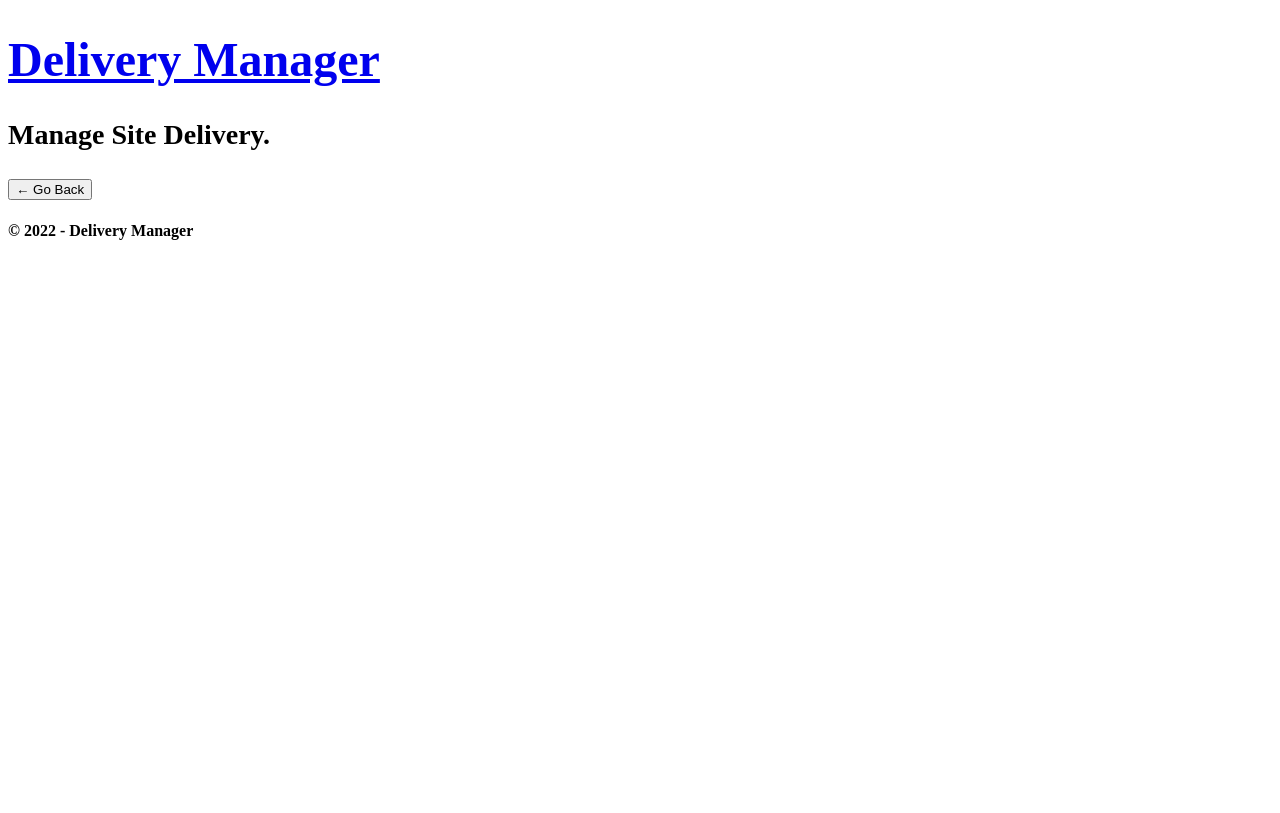
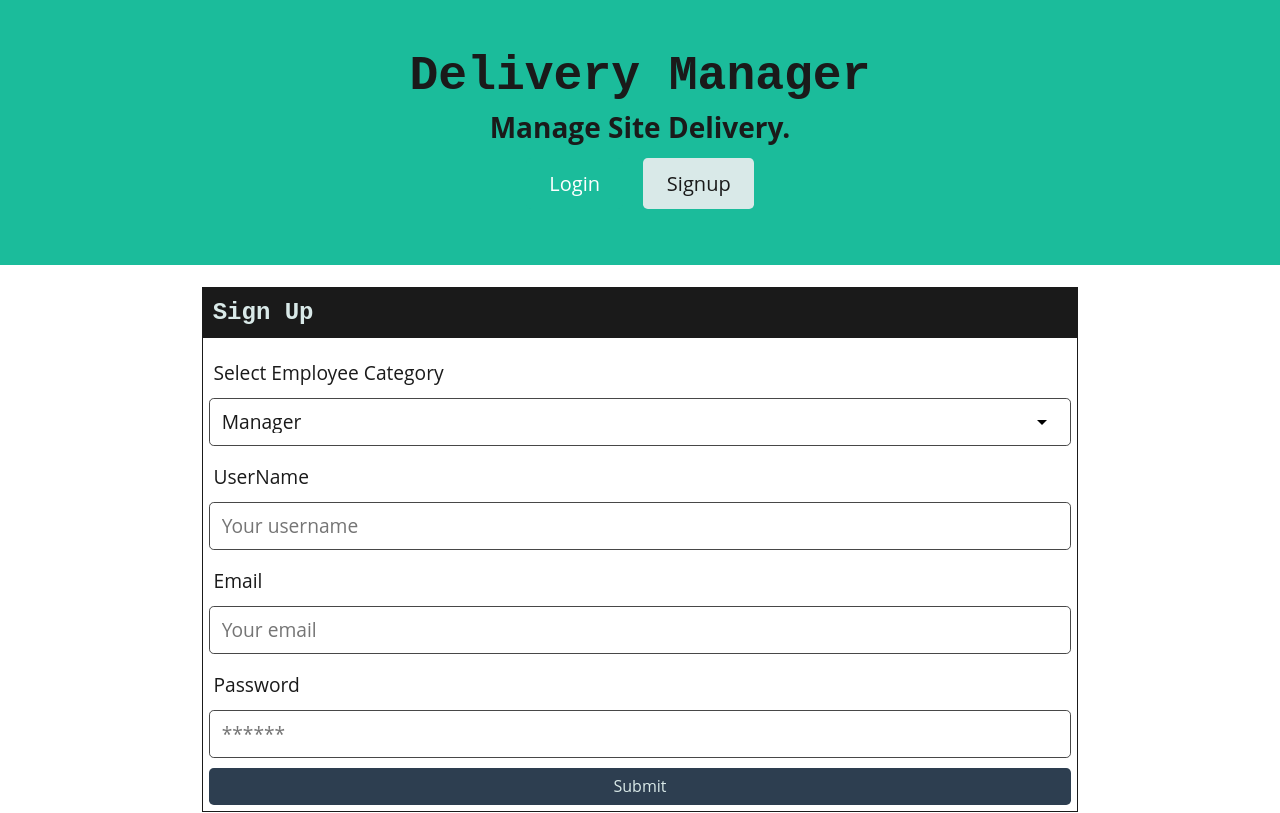
Before and after one commit to Kuleenabinoy/DeliveryManagerMERN, a React (Create React App) app in the folder client/: page /signup in a window 1280 px wide. Shown: the top 813 px of the page. Built offline with nearby package versions, Linux system fonts and the light colour scheme.

Commit message:
loginform added

```diff
--- a/client/src/App.js
+++ b/client/src/App.js
@@ -4,8 +4,11 @@ import { BrowserRouter as Router, Route } from "react-router-dom";
 
 import Home from "./pages/Home";
 import Team from "./pages/Team";
+import Signup from "./pages/Signup";
+import Login from "./pages/Login";
 import Header from "./components/Header";
 import Footer from "./components/Footer";
+import Profile from "./pages/Profile";
 
 const client = new ApolloClient({
     uri: "/graphql",
@@ -21,8 +24,20 @@ function App() {
                     <Header />
                     <div className="container">
                         {/* Define routes to render different page components at different paths */}
-                        <Route exact path="/">
+                        <Route exact path="/admin">
                             <Home />
+                        </Route>
+                        <Route exact path="/login">
+                            <Login />
+                        </Route>
+                        <Route exact path="/signup">
+                            <Signup />
+                        </Route>
+                        <Route exact path="/profiles/:username">
+                            <Profile />
+                        </Route>
+                        <Route exact path="/me">
+                            <Profile />
                         </Route>
                         {/* Define a route that will take in variable data */}
                         <Route exact path="/teams/:teamId">
--- a/client/src/components/Header/index.js
+++ b/client/src/components/Header/index.js
@@ -1,8 +1,12 @@
 import React from "react";
 // Import React Router Link component for internal hyperlinks
 import { Link } from "react-router-dom";
-
+import Auth from "../../utils/auth";
 const Header = () => {
+    const logout = (event) => {
+        event.preventDefault();
+        Auth.logout();
+    };
     return (
         <header className="bg-info text-dark mb-4 py-3 display-flex align-center">
             <div className="container flex-column justify-space-between-lg justify-center align-center text-center">
@@ -15,6 +19,27 @@ const Header = () => {
                 <p className="m-0" style={{ fontSize: "1.75rem", fontWeight: "700" }}>
                     Manage Site Delivery.
                 </p>
+                <div>
+                    {Auth.loggedIn() ? (
+                        <>
+                            <Link className="btn btn-lg btn-info m-2" to="/me">
+                                {Auth.getProfile().data.username}'s profile
+                            </Link>
+                            <button className="btn btn-lg btn-light m-2" onClick={logout}>
+                                Logout
+                            </button>
+                        </>
+                    ) : (
+                        <>
+                            <Link className="btn btn-lg btn-info m-2" to="/login">
+                                Login
+                            </Link>
+                            <Link className="btn btn-lg btn-light m-2" to="/signup">
+                                Signup
+                            </Link>
+                        </>
+                    )}
+                </div>
             </div>
         </header>
     );
--- a/client/src/index.js
+++ b/client/src/index.js
@@ -1,6 +1,6 @@
 import React from "react";
 import ReactDOM from "react-dom";
-//import "./index.css";
+import "./index.css";
 import App from "./App";
 import reportWebVitals from "./reportWebVitals";
 
--- a/client/src/pages/Signup.js
+++ b/client/src/pages/Signup.js
@@ -0,0 +1,114 @@
+import React, { useState } from "react";
+import { Link } from "react-router-dom";
+
+import { useMutation } from "@apollo/client";
+import { ADD_USER } from "../utils/mutations";
+
+import Auth from "../utils/auth";
+
+const Signup = () => {
+    const [formState, setFormState] = useState({
+        username: "",
+        useremail: "",
+        password: "",
+        usercategory: "",
+    });
+    const [addUser, { error, data }] = useMutation(ADD_USER);
+
+    const handleChange = (event) => {
+        const { name, value } = event.target;
+
+        setFormState({
+            ...formState,
+            [name]: value,
+        });
+    };
+
+    const handleFormSubmit = async (event) => {
+        event.preventDefault();
+        console.log(formState);
+
+        try {
+            const { data } = await addUser({
+                variables: { ...formState },
+            });
+
+            Auth.login(data.addUser.token);
+        } catch (e) {
+            console.error(e);
+        }
+    };
+
+    return (
+        <main className="flex-row justify-center mb-4">
+            <div className="col-12 col-lg-10">
+                <div className="card">
+                    <h4 className="card-header bg-dark text-light p-2">Sign Up</h4>
+                    <div className="card-body">
+                        {data ? (
+                            <p>
+                                Success! You may now head <Link to="/">back to the homepage.</Link>
+                            </p>
+                        ) : (
+                            <form onSubmit={handleFormSubmit}>
+                                <label>Select Employee Category</label>
+                                <select
+                                    className="form-input"
+                                    value={formState.value}
+                                    onChange={handleChange}
+                                    name="usercategory"
+                                >
+                                    <option value="manager">Manager</option>
+                                    <option value="employee">Employee</option>
+                                </select>
+
+                                {/* <input
+                                    className="form-input"
+                                    placeholder="Employee Category"
+                                    name="usercategory"
+                                    type="text"
+                                    value={formState.value}
+                                    onChange={handleChange}
+                                /> */}
+                                <label>UserName</label>
+                                <input
+                                    className="form-input"
+                                    placeholder="Your username"
+                                    name="username"
+                                    type="text"
+                                    value={formState.name}
+                                    onChange={handleChange}
+                                />
+                                <label>Email</label>
+                                <input
+                                    className="form-input"
+                                    placeholder="Your email"
+                                    name="useremail"
+                                    type="email"
+                                    value={formState.email}
+                                    onChange={handleChange}
+                                />
+                                <label>Password</label>
+                                <input
+                                    className="form-input"
+                                    placeholder="******"
+                                    name="password"
+                                    type="password"
+                                    value={formState.password}
+                                    onChange={handleChange}
+                                />
+                                <button className="btn btn-block btn-primary" style={{ cursor: "pointer" }} type="submit">
+                                    Submit
+                                </button>
+                            </form>
+                        )}
+
+                        {error && <div className="my-3 p-3 bg-danger text-white">{error.message}</div>}
+                    </div>
+                </div>
+            </div>
+        </main>
+    );
+};
+
+export default Signup;
--- /dev/null
+++ b/client/src/utils/auth.js
@@ -0,0 +1,41 @@
+import decode from "jwt-decode";
+
+class AuthService {
+    getProfile() {
+        return decode(this.getToken());
+    }
+
+    loggedIn() {
+        const token = this.getToken();
+        // If there is a token and it's not expired, return `true`
+        return token && !this.isTokenExpired(token) ? true : false;
+    }
+
+    isTokenExpired(token) {
+        // Decode the token to get its expiration time that was set by the server
+        const decoded = decode(token);
+        // If the expiration time is less than the current time (in seconds), the token is expired and we return `true`
+        if (decoded.exp < Date.now() / 1000) {
+            localStorage.removeItem("id_token");
+            return true;
+        }
+        // If token hasn't passed its expiration time, return `false`
+        return false;
+    }
+
+    getToken() {
+        return localStorage.getItem("id_token");
+    }
+
+    login(idToken) {
+        localStorage.setItem("id_token", idToken);
+        window.location.assign("/");
+    }
+
+    logout() {
+        localStorage.removeItem("id_token");
+        window.location.reload();
+    }
+}
+
+export default new AuthService();
--- a/client/src/utils/mutations.js
+++ b/client/src/utils/mutations.js
@@ -23,3 +23,28 @@ export const ADD_ITEM = gql`
         }
     }
 `;
+export const LOGIN_USER = gql`
+    mutation login($useremail: String!, $password: String!, $usercategory: String!) {
+        login(useremail: $useremail, password: $password, usercategory: $usercategory) {
+            token
+            user {
+                _id
+                username
+                usercategory
+            }
+        }
+    }
+`;
+
+export const ADD_USER = gql`
+    mutation addUser($username: String!, $useremail: String!, $password: String!, $usercategory: String!) {
+        addUser(username: $username, useremail: $useremail, password: $password, usercategory: $usercategory) {
+            token
+            user {
+                _id
+                username
+                usercategory
+            }
+        }
+    }
+`;
--- a/client/src/utils/queries.js
+++ b/client/src/utils/queries.js
@@ -25,3 +25,36 @@ export const QUERY_SINGLE_TEAM = gql`
         }
     }
 `;
+
+export const QUERY_USER = gql`
+    query user($username: String!) {
+        user(username: $username) {
+            _id
+            username
+            useremail
+            usercategory
+            teams {
+                _id
+                siteinfo
+                createdAt
+                items
+            }
+        }
+    }
+`;
+export const QUERY_ME = gql`
+    query me {
+        me {
+            _id
+            username
+            useremail
+            usercategory
+            teams {
+                _id
+                siteinfo
+                createdAt
+                items
+            }
+        }
+    }
+`;
```
Also changed, not shown: client/src/pages/HomeEmployee.js (added), client/src/pages/Profile.js (added).
